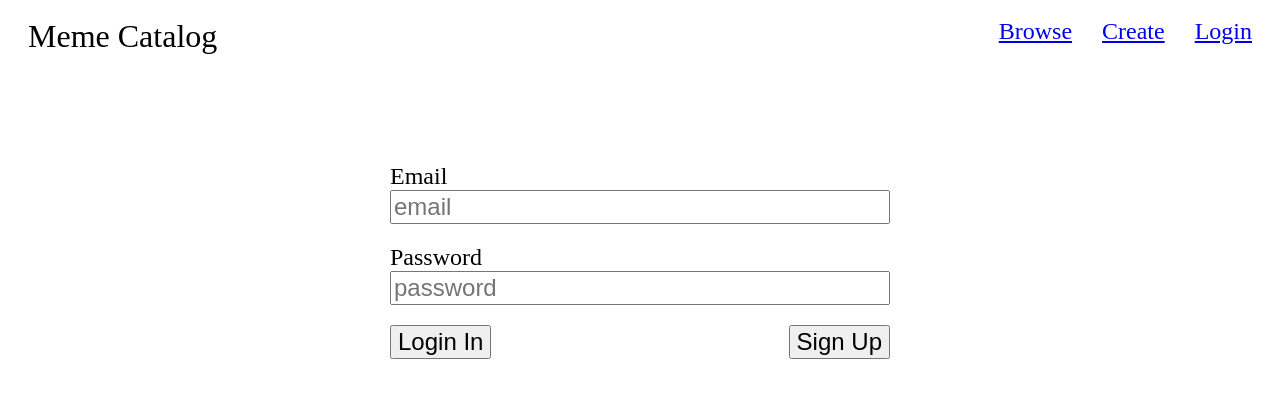
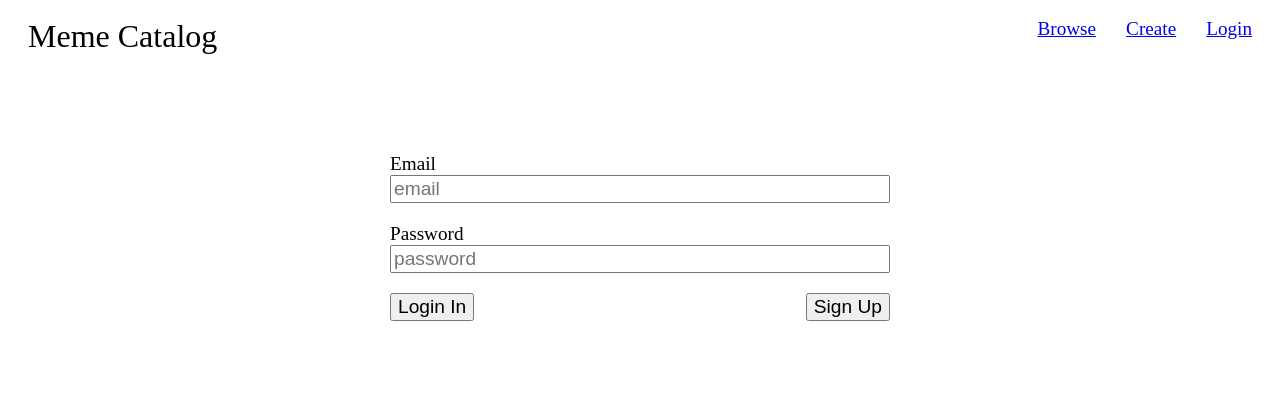
Before and after one commit to cek333/Quote_Catalog, a React (Create React App) app in the folder client/: page /#/login in a window 1280 px wide. Shown: the top 398 px of the page. Built offline with nearby package versions, Linux system fonts and the light colour scheme; no server answers.

Commit message:
added styles for browse page; tweak previous styles

```diff
--- a/client/src/App.css
+++ b/client/src/App.css
@@ -1,5 +1,5 @@
 .root {
-  font-size: 1.5rem;
+  font-size: 1.2rem;
   padding: 10px 20px 0px 20px;
 }
 
@@ -12,9 +12,9 @@
   transform: translateY(5vh);
 }
 
-.inputForm input {
+form input {
   margin-bottom: 20px;
-  font-size: 1.5rem;
+  font-size: 1.2rem;
 }
 
 .inputForm select {
@@ -37,5 +37,30 @@
 }
 
 .inputForm button {
-  font-size: 1.5rem;
+  font-size: 1.2rem;
 }
+
+/* Browse page */
+.icons {
+  width: 12px;
+  height: 12px;
+}
+
+.imageList {
+  display: flex;
+  justify-content: space-between;
+  flex-wrap: wrap;
+}
+
+.imageItem {
+  border: 1px solid black;
+  display: flex;
+  flex-direction: column;
+  margin-bottom: 20px;
+}
+
+.searchForm {
+  display: flex;
+  flex-direction: column;
+  max-width: 500px;
+}
```
